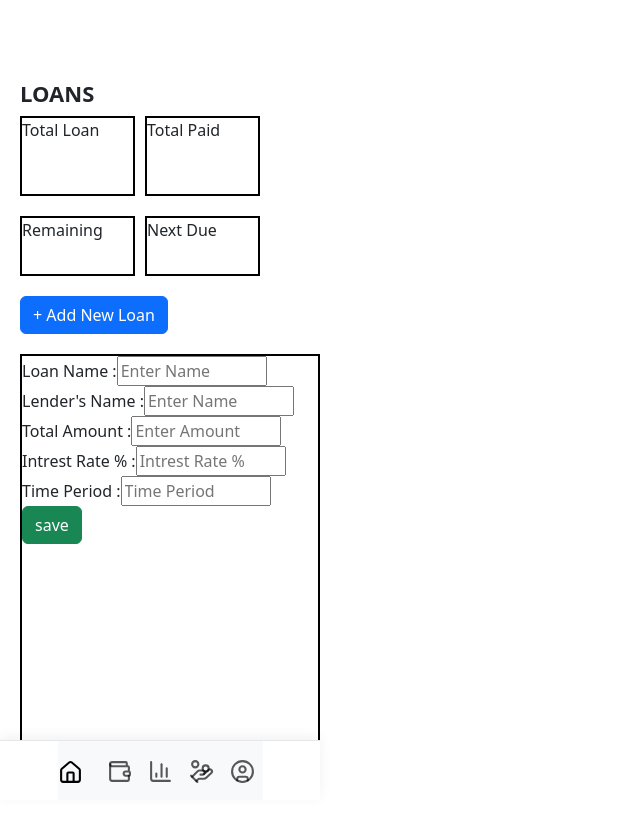
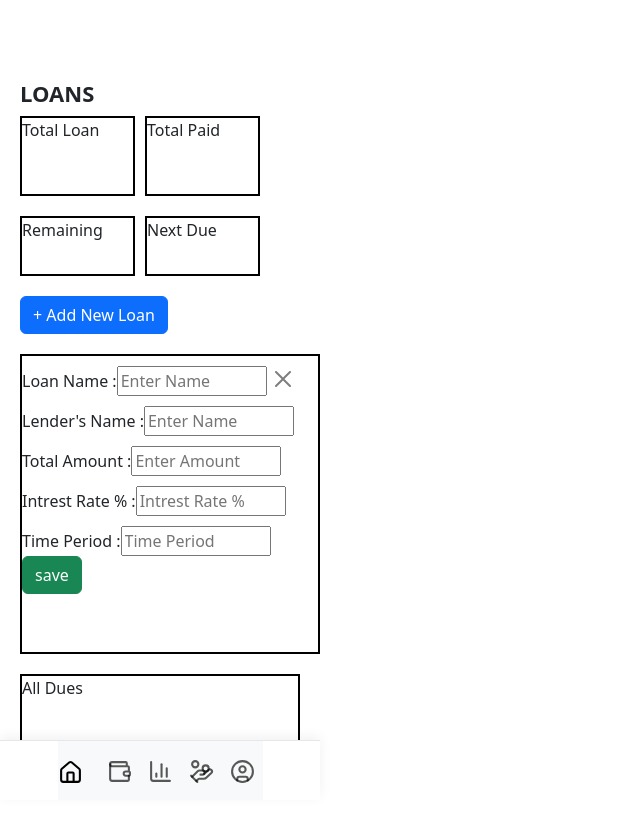
Before and after one commit to shaikhabuhasim0/finixy-expense-tracker, a React (Vite) app: page /Loan in a window 1280 px wide. Both pictures are taken after a click on the button "+ Add New Loan". Shown: the top 822 px of the page, without its empty margins (0-640 px from the left). After the commit the page ends 800 px from the top, so only its background shows below. Built offline with nearby package versions, Linux system fonts and the light colour scheme.

Commit message:
ALL DUE SECTION IN LOAN PAGE

```diff
--- a/src/App.css
+++ b/src/App.css
@@ -868,10 +868,21 @@ display: flex;
 .loanboxxx{
   margin-top: 20px;
   border: 2px solid black;
-  height: 400px;
+  height: 300px;
   width: 300px;
+
 }
 
 .nameinputbox{
   width: 150px;
+  margin-top: 10px;
+
 }
+
+.allloans{
+border: 2px solid black ;
+height: 120px;
+width: 280px;
+margin-top: 20px;
+position: fixed;
+}
--- a/src/Components/Loan.jsx
+++ b/src/Components/Loan.jsx
@@ -45,6 +45,17 @@ if (saveHistory!== null){
 }
 },[])
 
+function clearbutton (){
+ setTimeout(()=>{
+   setType("")
+ },300)
+}
+
+const nextduecalculator = {
+
+
+}
+
 
   return (
     <>
@@ -81,9 +92,8 @@ if (saveHistory!== null){
       loanname: i.target.value
     })
   }
-    />
+    /> <button type="button" className="btn-close" onClick={clearbutton}></button>
     </div>
-
         <div>Lender's Name :
   <input
     type="text"
@@ -141,10 +151,18 @@ if (saveHistory!== null){
     />
     </div>
     </div>
-    <button type="button" class="btn btn-success" onClick={handleclick}>save </button>
+    <button type="button" className="btn btn-success" onClick={handleclick}>save </button>
   </div>
 
 )}
+
+<div className='allloans'>All Dues
+{formhistory.map((item)=>{
+return (
+<div>Type = {item.loanname} Amount = ₹{item.totalamount} next due on  {new Date(item.date).toLocaleDateString()}  </div>
+)
+})}
+</div>
     </>
   )
 }
```
